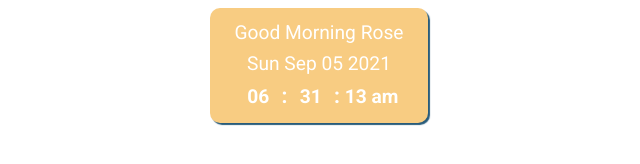
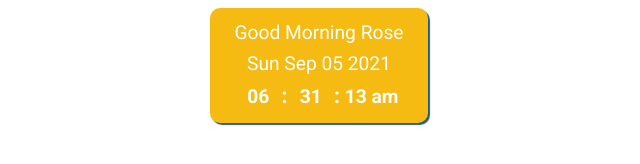
Before and after one commit to fueledbykape/notion-greet, a plain HTML site: page index.html in a window 1280 px wide. Shown: the whole page, without its empty margins (321-961 px from the left). Drawn offline with Linux system fonts and the light colour scheme.

Commit message:
Update index.html

```diff
--- a/index.html
+++ b/index.html
@@ -38,7 +38,7 @@ h1 {
 .card {
     padding: 10px 25px 10px 25px;
     border-radius: 10px;
-    background: #F8CC82;
+    background: #F5BB12;
     color: #fff;
     display: inline-block;
     box-shadow: 2px 2px 1px 0px #295C7B;
```
